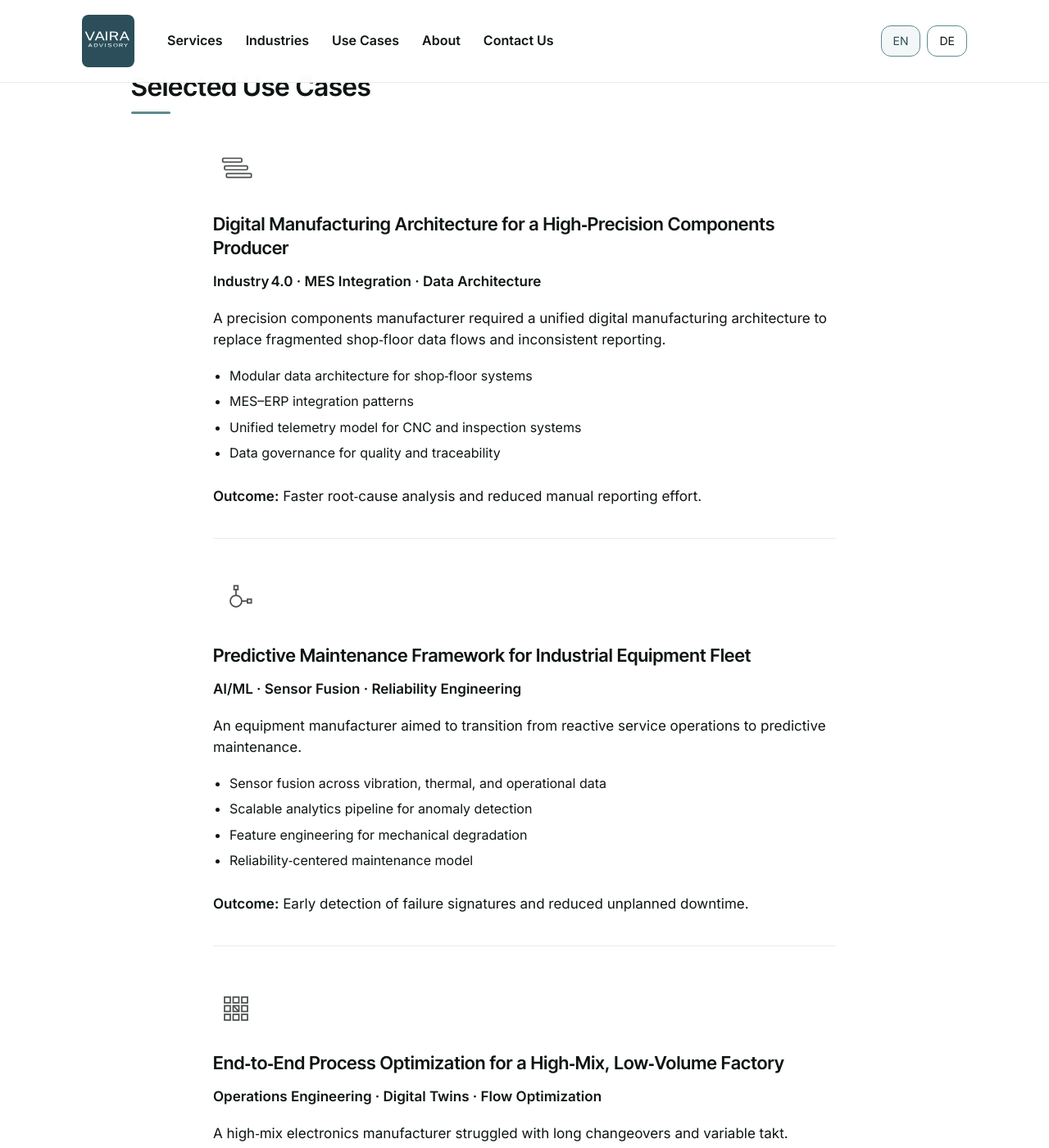
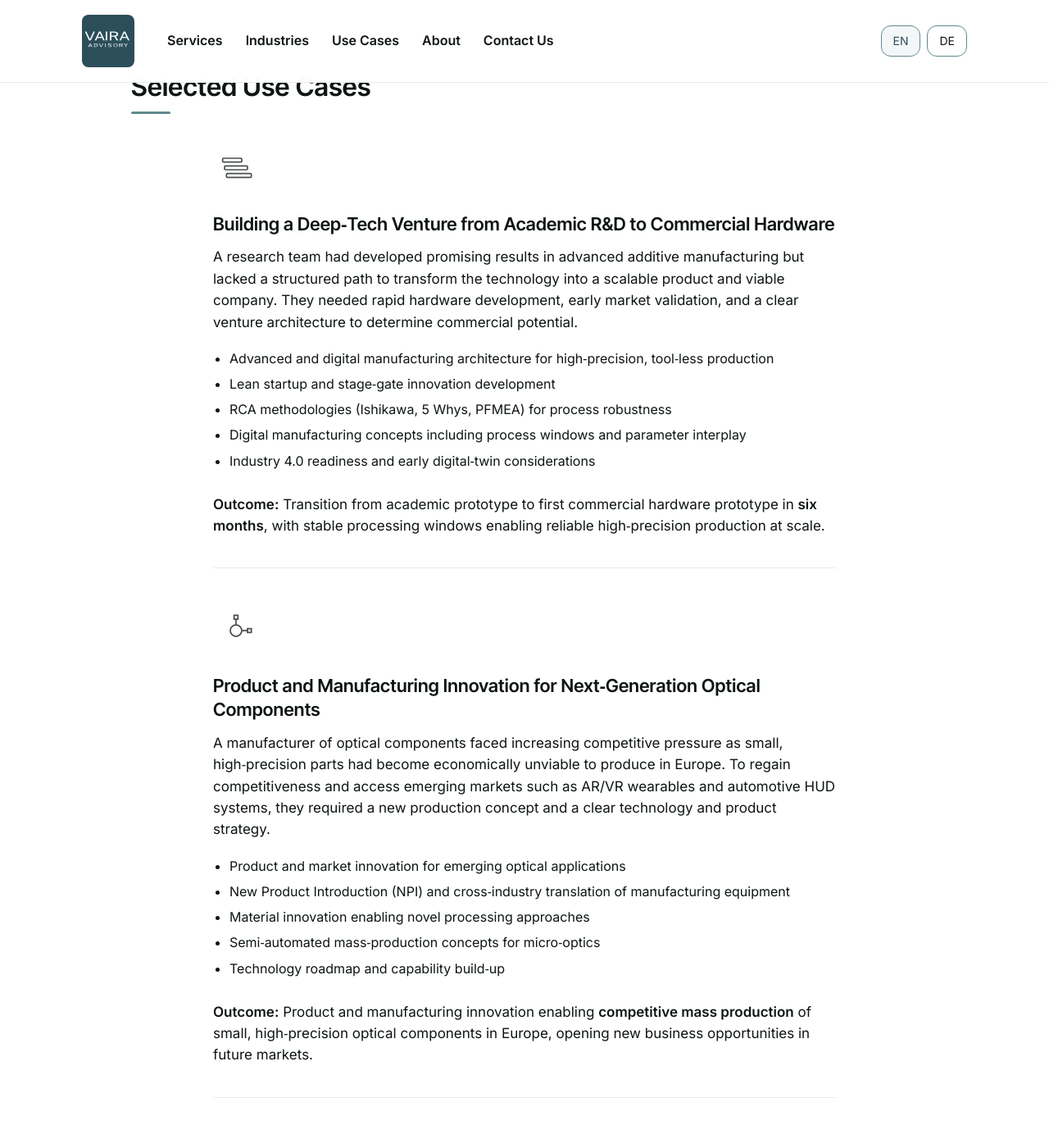
Before and after one commit to raphaelheeb/vaira-advisory, a Jekyll site: the page built from use-cases/index.html, in a window 1280 px wide and 1400 px high, scrolled down 1000 px. Shown: the whole window at 82% size. Built offline with Jekyll 4.4.1, drawn with Linux system fonts in a browser that asks for light colours; some of the changed text lies outside the part shown.

Commit message:
Update index.html

```diff
--- a/use-cases/index.html
+++ b/use-cases/index.html
@@ -13,8 +13,8 @@
 <section id="hero" class="hero hero--clean">
   <div class="content-wrapper">
     <h1 class="hero-title">Engineering Outcomes in Practice</h1>
-   <p class="hero-sub hero-sub--use-cases">
-      Selected engagements showing how we solve production‑critical challenges.
+    <p class="hero-sub hero-sub--use-cases">
+      Work across advanced manufacturing, industrial technology, and deep‑tech engineering.
     </p>
   </div>
 
@@ -52,14 +52,12 @@
       <!-- LEFT COLUMN -->
       <div class="split-left">
 
-        <!-- Title wrapper (aligns with illustration) -->
         <div class="split-left-top">
           <h2 class="section-title section-title--compact">
             How We Create Impact
           </h2>
         </div>
 
-        <!-- Paragraph wrapper (sits below title, does NOT affect illustration alignment) -->
         <div class="split-left-bottom">
           <p>
             Every engagement begins with engineered clarity. We combine systems thinking,
@@ -95,11 +93,11 @@
 <section class="section section--lighter use-cases-selected">
   <div class="content-wrapper wrapper--narrow">
 
-   <h2 class="section-title section-title--usecases-list">
+    <h2 class="section-title section-title--usecases-list">
       Selected Use Cases
     </h2>
 
-    <!-- USE CASE 1 -->
+    <!-- USE CASE 1 — Deep-Tech Venture Building -->
     <div class="usecase-item">
       <div class="usecase-block">
         <div class="micro-illustration">
@@ -114,23 +112,23 @@
           </svg>
         </div>
 
-        <h3>Digital Manufacturing Architecture for a High‑Precision Components Producer</h3>
-        <p><strong>Industry 4.0 · MES Integration · Data Architecture</strong></p>
+        <h3>Building a Deep‑Tech Venture from Academic R&D to Commercial Hardware</h3>
 
-        <p>A precision components manufacturer required a unified digital manufacturing architecture to replace fragmented shop‑floor data flows and inconsistent reporting.</p>
+        <p>A research team had developed promising results in advanced additive manufacturing but lacked a structured path to transform the technology into a scalable product and viable company. They needed rapid hardware development, early market validation, and a clear venture architecture to determine commercial potential.</p>
 
         <ul>
-          <li>Modular data architecture for shop‑floor systems</li>
-          <li>MES–ERP integration patterns</li>
-          <li>Unified telemetry model for CNC and inspection systems</li>
-          <li>Data governance for quality and traceability</li>
+          <li>Advanced and digital manufacturing architecture for high‑precision, tool‑less production</li>
+          <li>Lean startup and stage‑gate innovation development</li>
+          <li>RCA methodologies (Ishikawa, 5 Whys, PFMEA) for process robustness</li>
+          <li>Digital manufacturing concepts including process windows and parameter interplay</li>
+          <li>Industry 4.0 readiness and early digital‑twin considerations</li>
         </ul>
 
-        <p><strong>Outcome:</strong> Faster root‑cause analysis and reduced manual reporting effort.</p>
+        <p><strong>Outcome:</strong> Transition from academic prototype to first commercial hardware prototype in <strong>six months</strong>, with stable processing windows enabling reliable high‑precision production at scale.</p>
       </div>
     </div>
 
-    <!-- USE CASE 2 -->
+    <!-- USE CASE 2 — Technology & Product Strategy -->
     <div class="usecase-item">
       <div class="usecase-block">
         <div class="micro-illustration">
@@ -149,23 +147,23 @@
           </svg>
         </div>
 
-        <h3>Predictive Maintenance Framework for Industrial Equipment Fleet</h3>
-        <p><strong>AI/ML · Sensor Fusion · Reliability Engineering</strong></p>
+        <h3>Product and Manufacturing Innovation for Next‑Generation Optical Components</h3>
 
-        <p>An equipment manufacturer aimed to transition from reactive service operations to predictive maintenance.</p>
+        <p>A manufacturer of optical components faced increasing competitive pressure as small, high‑precision parts had become economically unviable to produce in Europe. To regain competitiveness and access emerging markets such as AR/VR wearables and automotive HUD systems, they required a new production concept and a clear technology and product strategy.</p>
 
         <ul>
-          <li>Sensor fusion across vibration, thermal, and operational data</li>
-          <li>Scalable analytics pipeline for anomaly detection</li>
-          <li>Feature engineering for mechanical degradation</li>
-          <li>Reliability‑centered maintenance model</li>
+          <li>Product and market innovation for emerging optical applications</li>
+          <li>New Product Introduction (NPI) and cross‑industry translation of manufacturing equipment</li>
+          <li>Material innovation enabling novel processing approaches</li>
+          <li>Semi‑automated mass‑production concepts for micro‑optics</li>
+          <li>Technology roadmap and capability build‑up</li>
         </ul>
 
-        <p><strong>Outcome:</strong> Early detection of failure signatures and reduced unplanned downtime.</p>
+        <p><strong>Outcome:</strong> Product and manufacturing innovation enabling <strong>competitive mass production</strong> of small, high‑precision optical components in Europe, opening new business opportunities in future markets.</p>
       </div>
     </div>
 
-    <!-- USE CASE 3 -->
+    <!-- USE CASE 3 — Engineering Execution & Architecture -->
     <div class="usecase-item">
       <div class="usecase-block">
         <div class="micro-illustration">
@@ -177,7 +175,6 @@
                   stroke="currentColor" stroke-width="1.5"/>
             <rect x="30" y="12" width="6" height="6"
                   stroke="currentColor" stroke-width="1.5"/>
-
             <rect x="12" y="21" width="6" height="6"
                   stroke="currentColor" stroke-width="1.5"/>
             <rect x="21" y="21" width="6" height="6"
@@ -186,7 +183,6 @@
                   stroke="currentColor" stroke-width="1.5"/>
             <rect x="30" y="21" width="6" height="6"
                   stroke="currentColor" stroke-width="1.5"/>
-
             <rect x="12" y="30" width="6" height="6"
                   stroke="currentColor" stroke-width="1.5"/>
             <rect x="21" y="30" width="6" height="6"
@@ -196,23 +192,23 @@
           </svg>
         </div>
 
-        <h3>End‑to‑End Process Optimization for a High‑Mix, Low‑Volume Factory</h3>
-        <p><strong>Operations Engineering · Digital Twins · Flow Optimization</strong></p>
+        <h3>Automated Assembly Line for High‑Precision Optical Components</h3>
 
-        <p>A high‑mix electronics manufacturer struggled with long changeovers and variable takt.</p>
+        <p>A producer of optical components needed to reduce manual assembly effort, improve yield, and increase throughput. Multiple process steps — cleaning, gluing, wet‑coating — were performed manually, resulting in variability, high labor intensity, and limited scalability.</p>
 
         <ul>
-          <li>Digital twin of production flow</li>
-          <li>Queueing and throughput analysis</li>
-          <li>New scheduling logic for high‑mix production</li>
-          <li>Data‑driven changeover strategy</li>
+          <li>Hands‑on engineering execution and supplier qualification (Europe/Asia)</li>
+          <li>Automation architecture and multi‑step process integration</li>
+          <li>MES–ERP integration for traceability and operational transparency</li>
+          <li>Operations engineering with focus on OEE, WIP, and cycle‑time optimization</li>
+          <li>Training and knowledge transfer for new production capabilities</li>
         </ul>
 
-        <p><strong>Outcome:</strong> Higher throughput and more predictable delivery performance.</p>
+        <p><strong>Outcome:</strong> Automated precision‑assembly line reducing manual handling by <strong>90%</strong> and lowering total production cost at scale by <strong>over 70%</strong>, while enabling new applications and markets.</p>
       </div>
     </div>
 
-    <!-- USE CASE 4 -->
+    <!-- USE CASE 4 — Innovation Scouting & Due Diligence -->
     <div class="usecase-item">
       <div class="usecase-block">
         <div class="micro-illustration">
@@ -229,19 +225,19 @@
           </svg>
         </div>
 
-        <h3>Technical Due Diligence for Manufacturing‑Focused M&A</h3>
-        <p><strong>Supplier Qualification · Technology Evaluation · Cross‑Border Manufacturing</strong></p>
+        <h3>Technology and Innovation Assessment for Industrial M&A Targets</h3>
 
-        <p>Investors and product companies required a rigorous technical assessment of manufacturing partners and production capabilities, including China‑based suppliers.</p>
+        <p>An investment team required a structured, technology‑driven assessment of potential M&A targets across several industrial sectors. They needed a consistent framework to compare companies with different product portfolios, technology stacks, and market positions, and to understand their innovation potential and strategic fit.</p>
 
         <ul>
-          <li>Technology and process capability evaluation</li>
-          <li>Supplier readiness and scalability assessment</li>
-          <li>Cross‑border manufacturing risk analysis</li>
-          <li>Cost‑driven production strategy recommendations</li>
+          <li>Technology evaluation and innovation roadmap assessment</li>
+          <li>Strategic fit analysis using structured frameworks and risk matrices</li>
+          <li>Cross‑industry comparison of product, technology, and IP portfolios</li>
+          <li>Market and ecosystem analysis using Porter’s Five Forces</li>
+          <li>Structured decision support for investment committees</li>
         </ul>
 
-        <p><strong>Outcome:</strong> Reduced acquisition risk and accelerated time‑to‑market through informed manufacturing decisions.</p>
+        <p><strong>Outcome:</strong> Analytical, cross‑industry comparison of industrial M&A targets with structured scorecards clarifying technological attractiveness, innovation potential, and investment risks.</p>
       </div>
     </div>
 
```
